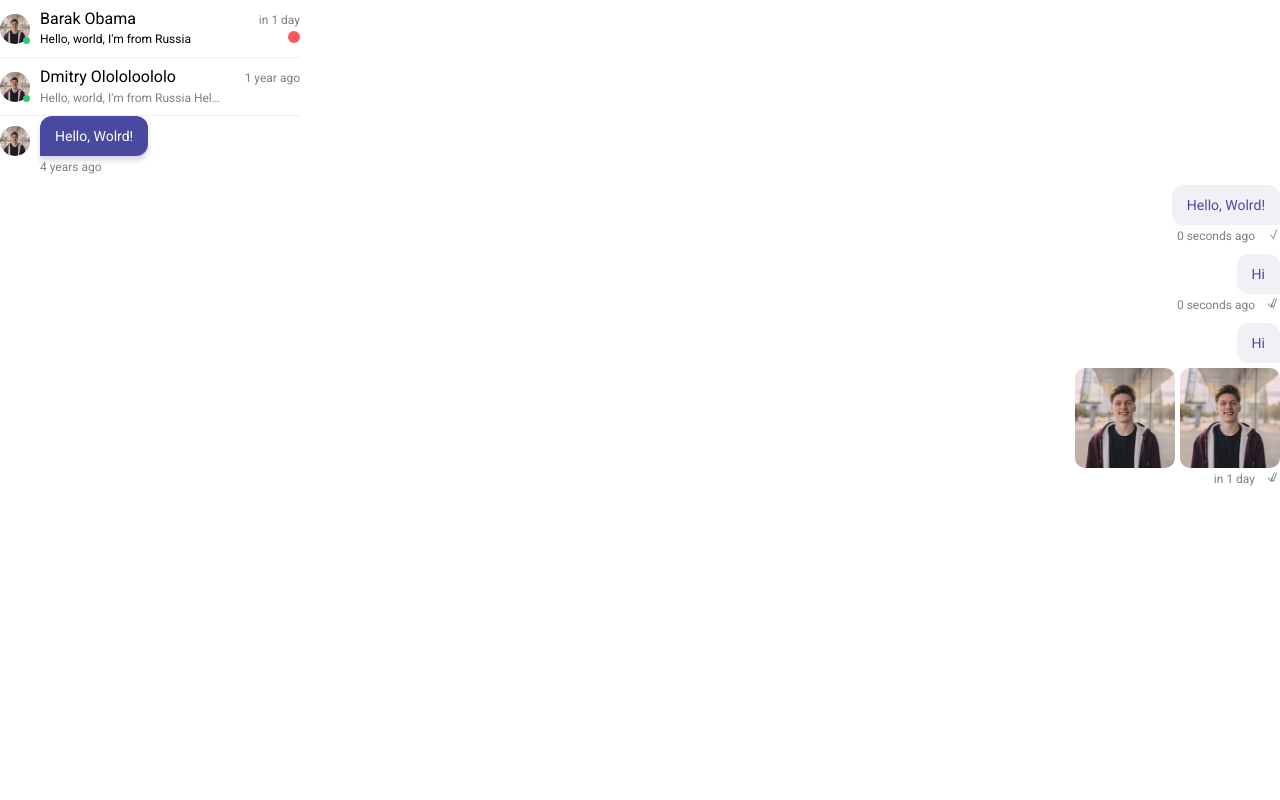
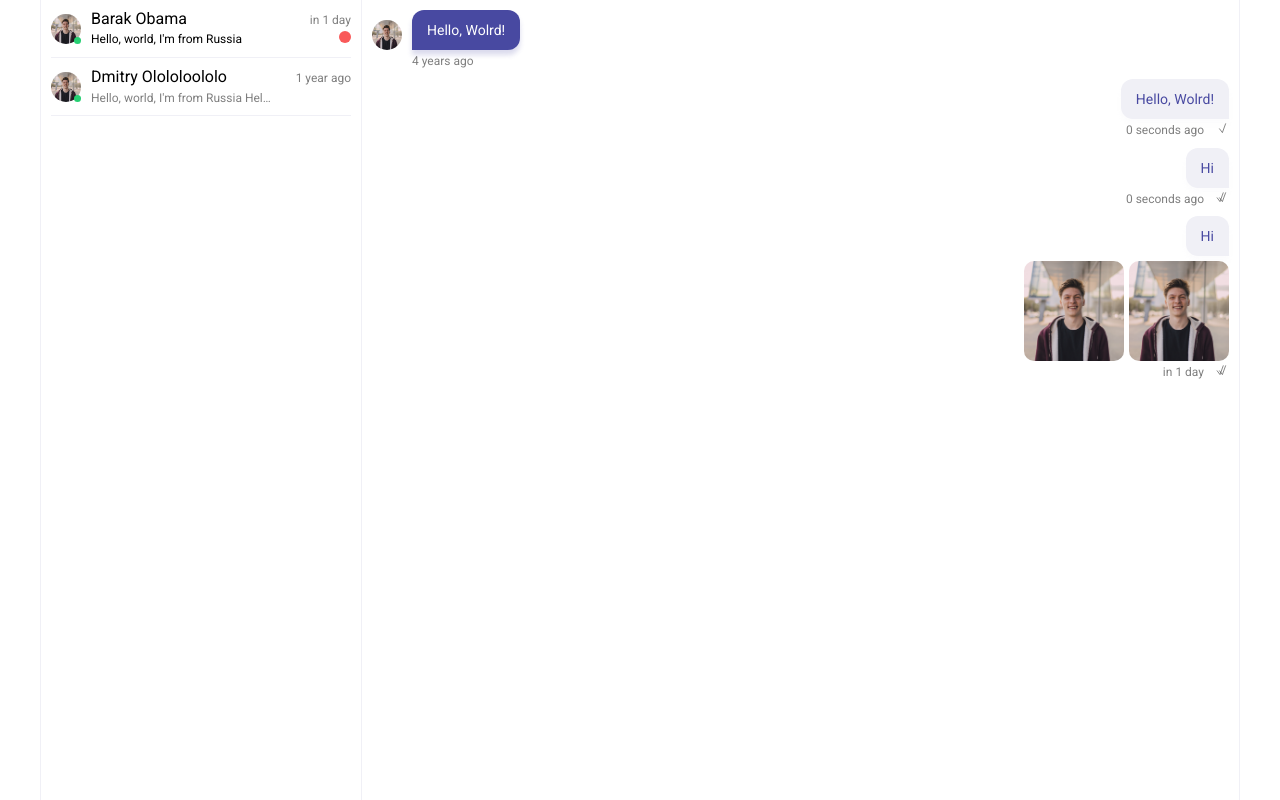
Before and after one commit to shoffkarim/react-chat-frontend, a React (Create React App) app: page / in a window 1280 px wide. Built offline with nearby package versions, Linux system fonts and the light colour scheme.

Commit message:
styles for main screen

```diff
--- a/src/App.tsx
+++ b/src/App.tsx
@@ -1,51 +1,78 @@
-import React from 'react';
-import { DialogItem, Message } from 'components';
+import React from "react";
+import { DialogItem, Message } from "components";
 
-const App:React.FC = () => {
+const App: React.FC = () => {
   const photos = [
     {
       id: 1,
-      url: "default-avatar.jpg"
+      url: "default-avatar.jpg",
     },
     {
       id: 2,
-      url: "default-avatar.jpg"
+      url: "default-avatar.jpg",
     },
-  ]
+  ];
   const user = {
     id: 1,
     name: "Barak Obama",
     avatar: "default-avatar.jpg",
-    isOnline: true
-  }
+    isOnline: true,
+  };
   const message = {
     text: "Hello, world, I'm from Russia",
     created_at: new Date(2021, 4, 20, 14, 25),
-    isReaded: false
-  }
+    isReaded: false,
+  };
   const user2 = {
     id: 1,
     name: "Dmitry Olololoololo",
     avatar: "default-avatar.jpg",
-    isOnline: true
-  }
+    isOnline: true,
+  };
   const message2 = {
     text: "Hello, world, I'm from Russia Hello, world, I'm from Russia Hello, world, I'm from Russia",
     created_at: new Date(2020, 4, 20, 14, 25),
-    isReaded: true
-  }
+    isReaded: true,
+  };
   return (
     <div className="App">
-      <div className="dialogs">
-        <DialogItem user={user} message={message} />
-        <DialogItem user={user2} message={message2} />
+      <div className="main">
+        <div className="dialogs">
+          <DialogItem user={user} message={message} />
+          <DialogItem user={user2} message={message2} />
+        </div>
+        <div className="dialog-window">
+          <Message
+            isMy={false}
+            date={new Date(2016, 12, 1)}
+            text={"Hello, Wolrd!"}
+          />
+          <Message
+            isMy={true}
+            date={new Date()}
+            send={true}
+            readed={false}
+            text={"Hello, Wolrd!"}
+          />
+          <Message
+            isMy={true}
+            date={new Date()}
+            send={true}
+            readed={true}
+            text={"Hi"}
+          />
+          <Message
+            isMy={true}
+            date={new Date(2021, 4, 20, 14, 25)}
+            send={true}
+            readed={true}
+            text={"Hi"}
+            attachments={photos}
+          />
+        </div>
       </div>
-      <Message isMy={false} date={new Date(2016, 12, 1)} text={"Hello, Wolrd!"}/>
-      <Message isMy={true} date={new Date()} send={true} readed={false} text={"Hello, Wolrd!"}/>
-      <Message isMy={true} date={new Date()} send={true} readed={true} text={"Hi"}/>
-      <Message isMy={true} date={new Date(2021, 4, 20, 14, 25)} send={true} readed={true} text={"Hi"}  attachments={photos}/>
     </div>
   );
-}
+};
 
 export default App;
--- a/src/components/Dialog/Dialog.sass
+++ b/src/components/Dialog/Dialog.sass
@@ -4,6 +4,9 @@
   max-width: 300px
   width: 100%
   overflow: hidden
+  border-left: 1px solid #f0f0f6
+  border-right: 1px solid #f0f0f6
+  padding: 0 10px
   &-item
     display: flex
     flex-direction: row
@@ -78,3 +81,9 @@
       height: 12px
       background-color: #f95959
       border-radius: 50%
+
+.dialog
+  &-window
+    flex-grow: 1
+    padding: 10px
+    border-right: 1px solid #f0f0f6
--- a/src/index.sass
+++ b/src/index.sass
@@ -6,3 +6,10 @@ $red: #f95959
 $green: #26cf72
 body
   font-family: 'Roboto', sans-serif
+
+.main
+  display: flex
+  flex-direction: row
+  max-width: 1200px
+  margin: 0 auto
+  height: 100vh
```
